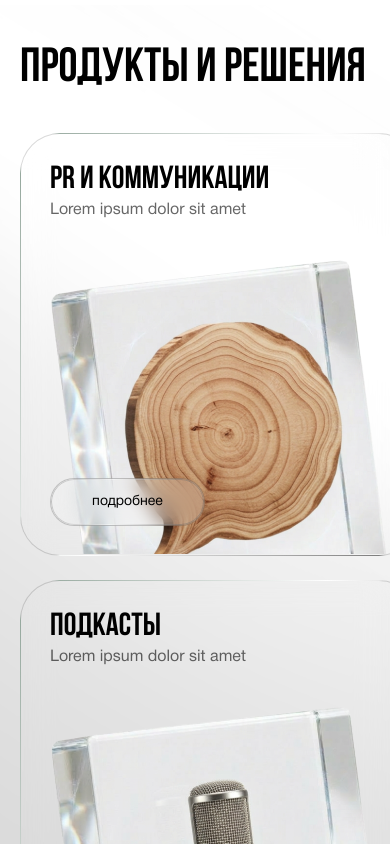
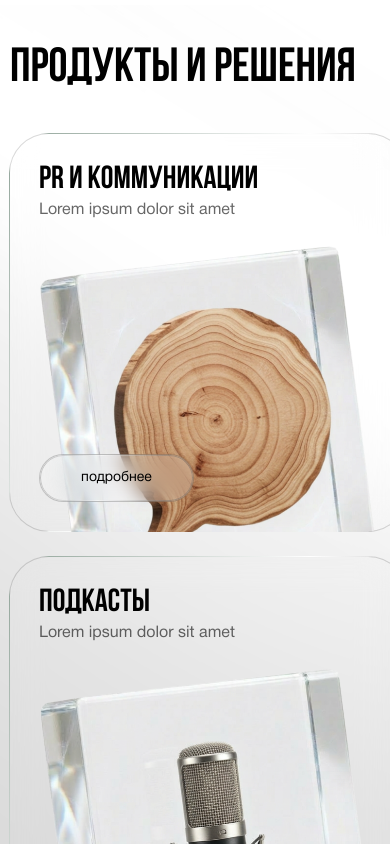
Before and after one commit to Dankewu0/lesopilka, a website: page index.html in a window 390 px wide. Shown: the part 1340-2184 px from the top of the page. Drawn offline with nearby package versions, Linux system fonts and the light colour scheme; a web font is replaced by a local one.

Commit message:
fix: fixed products-solutions cards position

```diff
--- a/scss/products-solutions.scss
+++ b/scss/products-solutions.scss
@@ -93,8 +93,8 @@
 
     .project-card {
       flex: 0 0 399px;
-      width: 399px;
-      height: 423px;
+      width: clamp(100px, 28vw, 399px);
+      height: clamp(110px, 30vw, 423px);
       display: flex;
       flex-direction: column;
       position: relative;
@@ -168,3 +168,19 @@
     }
   }
 }
+
+@media (max-width: 768px) {
+  .products-and-soluction {
+    padding: clamp(40px, 5.555556vw, 80px) 10px;
+
+    .products-grid {
+      width: 100%;
+      transform: translateX(-1px);
+    }
+
+    h2 {
+      padding-left: 0;
+      padding-right: 0;
+    }
+  }
+}
```
Also changed, not shown: css/styles.css, 1 other file.
